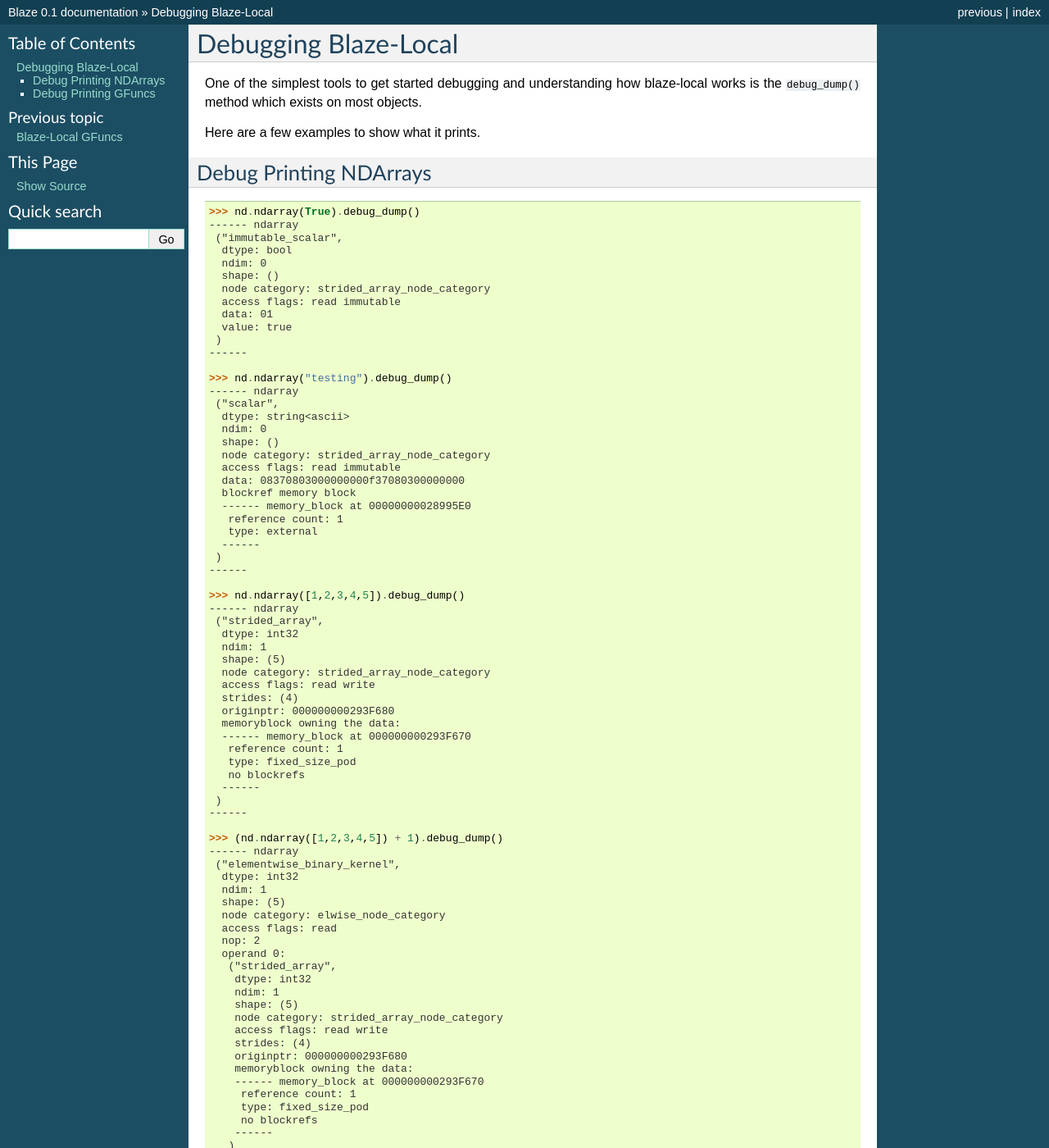
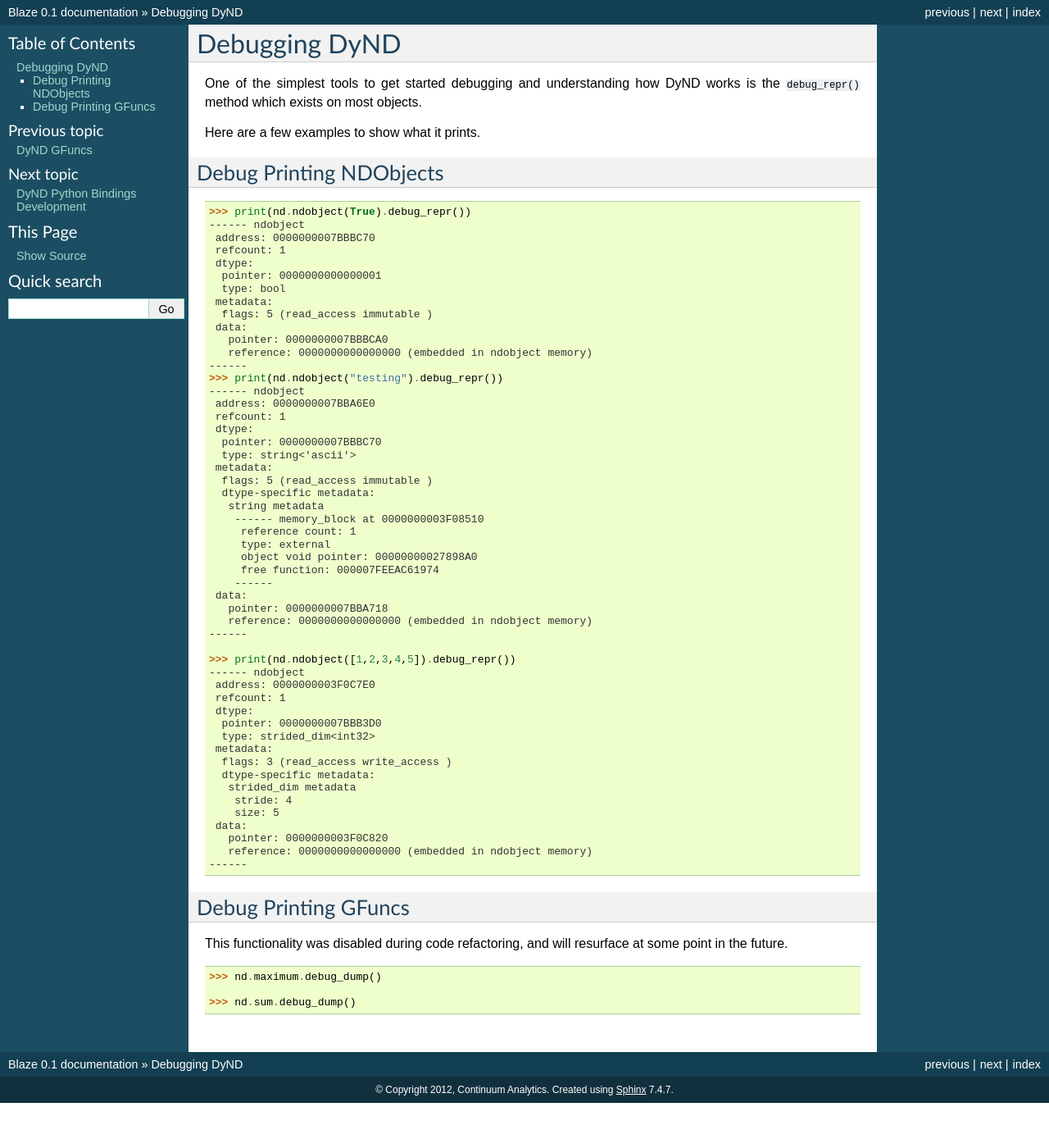
Before and after one commit to libdynd/dynd-python, a Sphinx documentation site: the page built from doc/source/debugging.rst, in a window 1280 px wide and 1400 px high. Shown: the whole window at 82% size. Built offline with Sphinx 7.4.7, drawn with Linux system fonts in a browser that asks for light colours; some of the changed text lies outside the part shown.

Commit message:
Update existing docs, add beginning documentation about C++/Python interop

```diff
--- a/doc/source/debugging.rst
+++ b/doc/source/debugging.rst
@@ -1,237 +1,78 @@
-Debugging Blaze-Local
-=====================
+Debugging DyND
+==============
 
 One of the simplest tools to get started debugging and
-understanding how blaze-local works is the ``debug_dump()``
+understanding how DyND works is the ``debug_repr()``
 method which exists on most objects.
 
 Here are a few examples to show what it prints.
 
-Debug Printing NDArrays
+Debug Printing NDObjects
 -----------------------
 
 .. code-block:: python
 
-    >>> nd.ndarray(True).debug_dump()
-    ------ ndarray
-     ("immutable_scalar",
-      dtype: bool
-      ndim: 0
-      shape: ()
-      node category: strided_array_node_category
-      access flags: read immutable
-      data: 01
-      value: true
-     )
+    >>> print(nd.ndobject(True).debug_repr())
+    ------ ndobject
+     address: 0000000007BBBC70
+     refcount: 1
+     dtype:
+      pointer: 0000000000000001
+      type: bool
+     metadata:
+      flags: 5 (read_access immutable )
+     data:
+       pointer: 0000000007BBBCA0
+       reference: 0000000000000000 (embedded in ndobject memory)
+    ------
+    >>> print(nd.ndobject("testing").debug_repr())
+    ------ ndobject
+     address: 0000000007BBA6E0
+     refcount: 1
+     dtype:
+      pointer: 0000000007BBBC70
+      type: string<'ascii'>
+     metadata:
+      flags: 5 (read_access immutable )
+      dtype-specific metadata:
+       string metadata
+        ------ memory_block at 0000000003F08510
+         reference count: 1
+         type: external
+         object void pointer: 00000000027898A0
+         free function: 000007FEEAC61974
+        ------
+     data:
+       pointer: 0000000007BBA718
+       reference: 0000000000000000 (embedded in ndobject memory)
     ------
 
-    >>> nd.ndarray("testing").debug_dump()
-    ------ ndarray
-     ("scalar",
-      dtype: string<ascii>
-      ndim: 0
-      shape: ()
-      node category: strided_array_node_category
-      access flags: read immutable
-      data: 08370803000000000f37080300000000
-      blockref memory block
-      ------ memory_block at 00000000028995E0
-       reference count: 1
-       type: external
-      ------
-     )
-    ------
-
-    >>> nd.ndarray([1,2,3,4,5]).debug_dump()
-    ------ ndarray
-     ("strided_array",
-      dtype: int32
-      ndim: 1
-      shape: (5)
-      node category: strided_array_node_category
-      access flags: read write
-      strides: (4)
-      originptr: 000000000293F680
-      memoryblock owning the data:
-      ------ memory_block at 000000000293F670
-       reference count: 1
-       type: fixed_size_pod
-       no blockrefs
-      ------
-     )
-    ------
-
-    >>> (nd.ndarray([1,2,3,4,5]) + 1).debug_dump()
-    ------ ndarray
-     ("elementwise_binary_kernel",
-      dtype: int32
-      ndim: 1
-      shape: (5)
-      node category: elwise_node_category
-      access flags: read
-      nop: 2
-      operand 0:
-       ("strided_array",
-        dtype: int32
-        ndim: 1
-        shape: (5)
-        node category: strided_array_node_category
-        access flags: read write
-        strides: (4)
-        originptr: 000000000293F680
-        memoryblock owning the data:
-        ------ memory_block at 000000000293F670
-         reference count: 1
-         type: fixed_size_pod
-         no blockrefs
-        ------
-       )
-      operand 1:
-       ("immutable_scalar",
-        dtype: int32
-        ndim: 0
-        shape: ()
-        node category: strided_array_node_category
-        access flags: read immutable
-        data: 01000000
-        value: 1
-       )
-     )
+    >>> print(nd.ndobject([1,2,3,4,5]).debug_repr())
+    ------ ndobject
+     address: 0000000003F0C7E0
+     refcount: 1
+     dtype:
+      pointer: 0000000007BBB3D0
+      type: strided_dim<int32>
+     metadata:
+      flags: 3 (read_access write_access )
+      dtype-specific metadata:
+       strided_dim metadata
+        stride: 4
+        size: 5
+     data:
+       pointer: 0000000003F0C820
+       reference: 0000000000000000 (embedded in ndobject memory)
     ------
 
 Debug Printing GFuncs
 ---------------------
 
+This functionality was disabled during code refactoring,
+and will resurface at some point in the future.
+
 .. code-block:: python
 
     >>> nd.maximum.debug_dump()
-    ------ elwise_gfunc
-    name: maximum
-    kernel count: 6
-    kernel 0
-       int32 (int32, int32)
-    binary aux data: 0000000002939A10
-    kernel 1
-       int64 (int64, int64)
-    binary aux data: 0000000002939A50
-    kernel 2
-       uint32 (uint32, uint32)
-    binary aux data: 0000000002939A90
-    kernel 3
-       uint64 (uint64, uint64)
-    binary aux data: 0000000002939AD0
-    kernel 4
-       float32 (float32, float32)
-    binary aux data: 0000000002939B10
-    kernel 5
-       float64 (float64, float64)
-    binary aux data: 0000000002939B50
-    ------
 
     >>> nd.sum.debug_dump()
-    ------ elwise_reduce_gfunc
-    name: sum
-    kernel count: 6
-    kernel 0
-     signature: int32 (int32)
-     associative: true
-     commutative: true
-     left associative kernel aux data: 0000000001E6E9E0
-     reduction identity:
-      ------ ndarray
-       ("immutable_builtin_scalar",
-        dtype: int32
-        ndim: 0
-        shape: ()
-        node category: strided_array_node_category
-        access flags: read immutable
-        data: 00000000
-        value: 0
-       )
-      ------
-    kernel 1
-     signature: int64 (int64)
-     associative: true
-     commutative: true
-     left associative kernel aux data: 0000000001E6EA20
-     reduction identity:
-      ------ ndarray
-       ("immutable_scalar",
-        dtype: int64
-        ndim: 0
-        shape: ()
-        node category: strided_array_node_category
-        access flags: read immutable
-        data: 0000000000000000
-        value: 0
-       )
-      ------
-    kernel 2
-     signature: uint32 (uint32)
-     associative: true
-     commutative: true
-     left associative kernel aux data: 0000000001E6EA60
-     reduction identity:
-      ------ ndarray
-       ("immutable_scalar",
-        dtype: uint32
-        ndim: 0
-        shape: ()
-        node category: strided_array_node_category
-        access flags: read immutable
-        data: 00000000
-        value: 0
-       )
-      ------
-    kernel 3
-     signature: uint64 (uint64)
-     associative: true
-     commutative: true
-     left associative kernel aux data: 0000000001E6EAA0
-     reduction identity:
-      ------ ndarray
-       ("immutable_scalar",
-        dtype: uint64
-        ndim: 0
-        shape: ()
-        node category: strided_array_node_category
-        access flags: read immutable
-        data: 0000000000000000
-        value: 0
-       )
-      ------
-    kernel 4
-     signature: float32 (float32)
-     associative: true
-     commutative: true
-     left associative kernel aux data: 0000000001E6EAE0
-     reduction identity:
-      ------ ndarray
-       ("immutable_scalar",
-        dtype: float32
-        ndim: 0
-        shape: ()
-        node category: strided_array_node_category
-        access flags: read immutable
-        data: 00000000
-        value: 0
-       )
-      ------
-    kernel 5
-     signature: float64 (float64)
-     associative: true
-     commutative: true
-     left associative kernel aux data: 0000000001E6EB20
-     reduction identity:
-      ------ ndarray
-       ("immutable_scalar",
-        dtype: float64
-        ndim: 0
-        shape: ()
-        node category: strided_array_node_category
-        access flags: read immutable
-        data: 0000000000000000
-        value: 0
-       )
-      ------
-    ------
```
Also changed, not shown: doc/source/dev.rst (added, +227 -0 lines), doc/source/dtype.rst (+42 -41 lines), doc/source/gfunc.rst (+5 -2 lines), doc/source/index.rst (+6 -5 lines), 2 other files.
